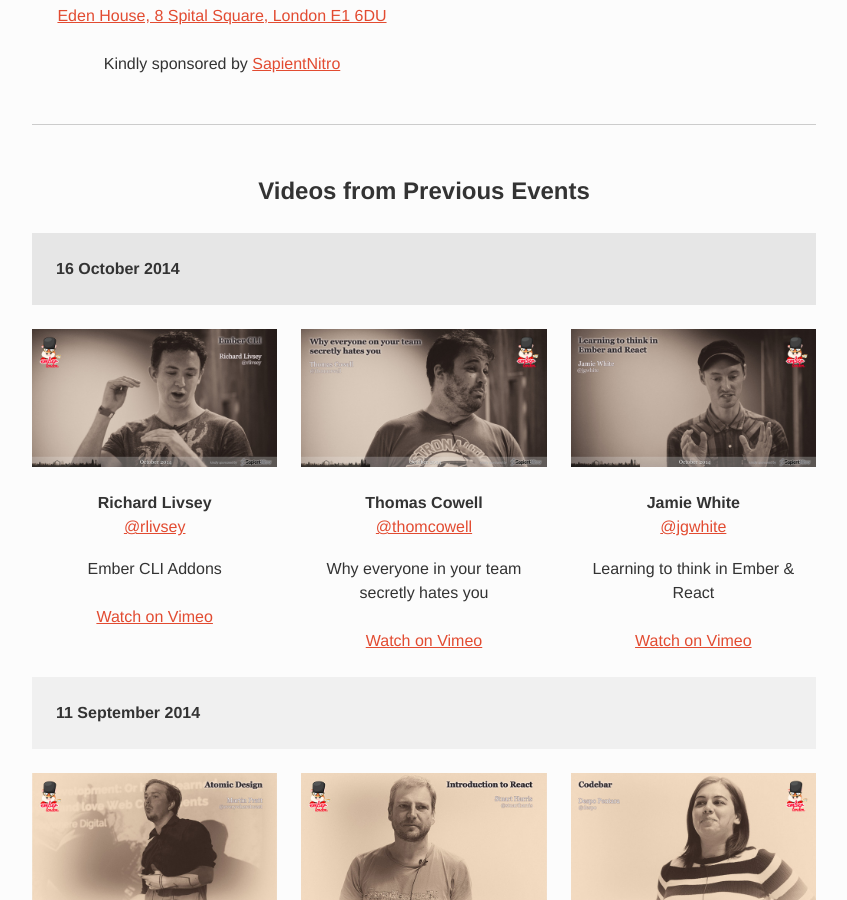
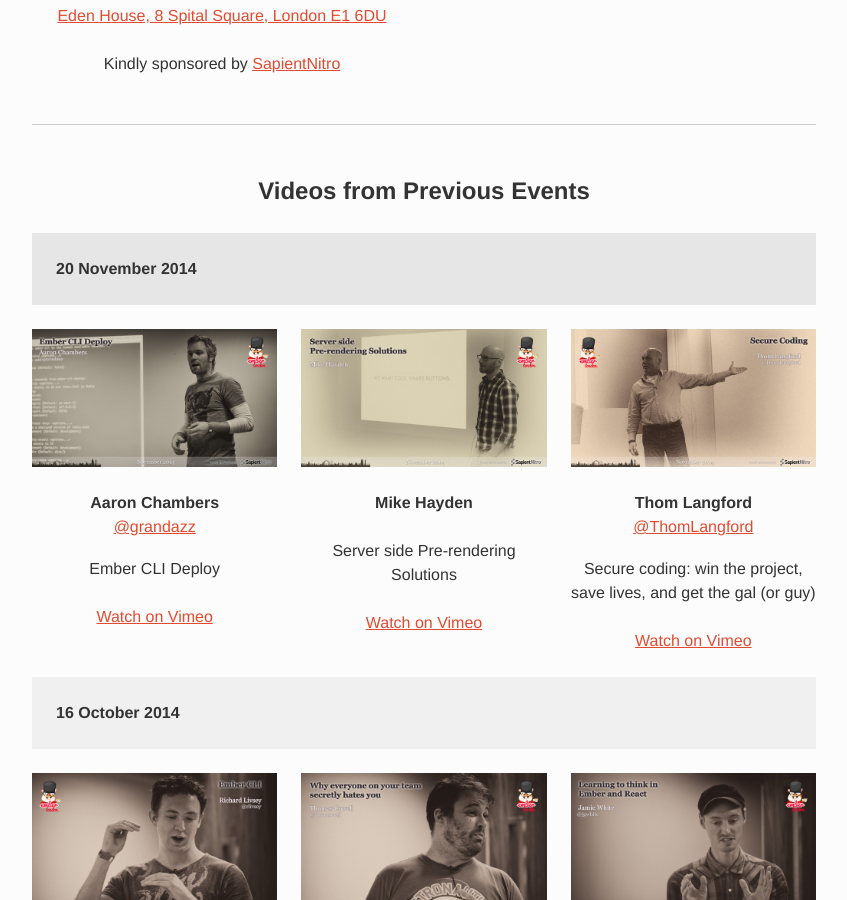
Before and after one commit to emberlondon/emberlondon.github.io, a Jekyll site: the page built from index.html, in a window 1280 px wide and 900 px high, scrolled down 1403 px. Shown: the whole window, without its empty margins (216-1063 px from the left). Built offline with Jekyll 4.4.1, drawn with Linux system fonts in a browser that asks for light colours; nearby versions of some CDN libraries.

Commit message:
Add videos from Nov 2014

```diff
--- a/_data/previous-events.yml
+++ b/_data/previous-events.yml
@@ -1,3 +1,19 @@
+- date: 20 November 2014
+  talks:
+  - speaker_name: Aaron Chambers
+    speaker_twitter: grandazz
+    info: Ember CLI Deploy
+    image: images/speakers/grandazz.jpg
+    video_url: https://vimeo.com/112787969
+  - speaker_name: Mike Hayden
+    info: Server side Pre-rendering Solutions
+    image: images/speakers/mike-hayden.jpg
+    video_url: https://vimeo.com/112788412
+  - speaker_name: Thom Langford
+    speaker_twitter: ThomLangford
+    info: 'Secure coding: win the project, save lives, and get the gal (or guy)'
+    image: images/speakers/thomlangford.jpg
+    video_url: https://vimeo.com/112791023
 - date: 16 October 2014
   talks:
   - speaker_name: Richard Livsey
```
Also changed, not shown: images/speakers/grandazz.jpg, images/speakers/mike-hayden.jpg, images/speakers/thomlangford.jpg.
